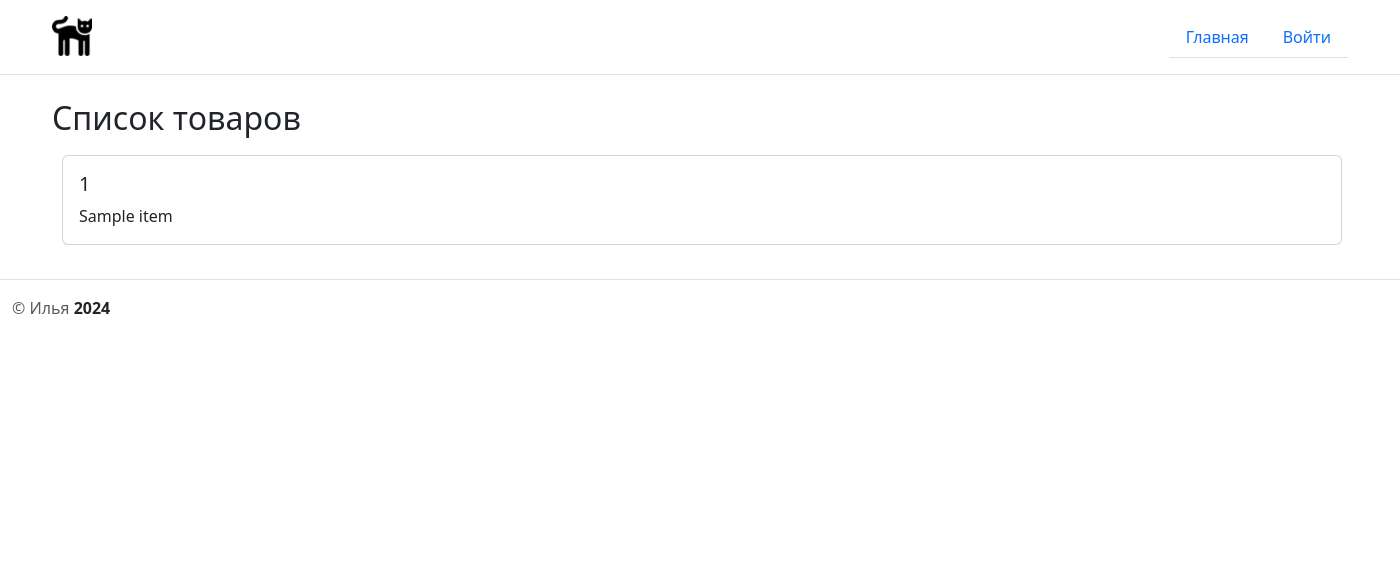
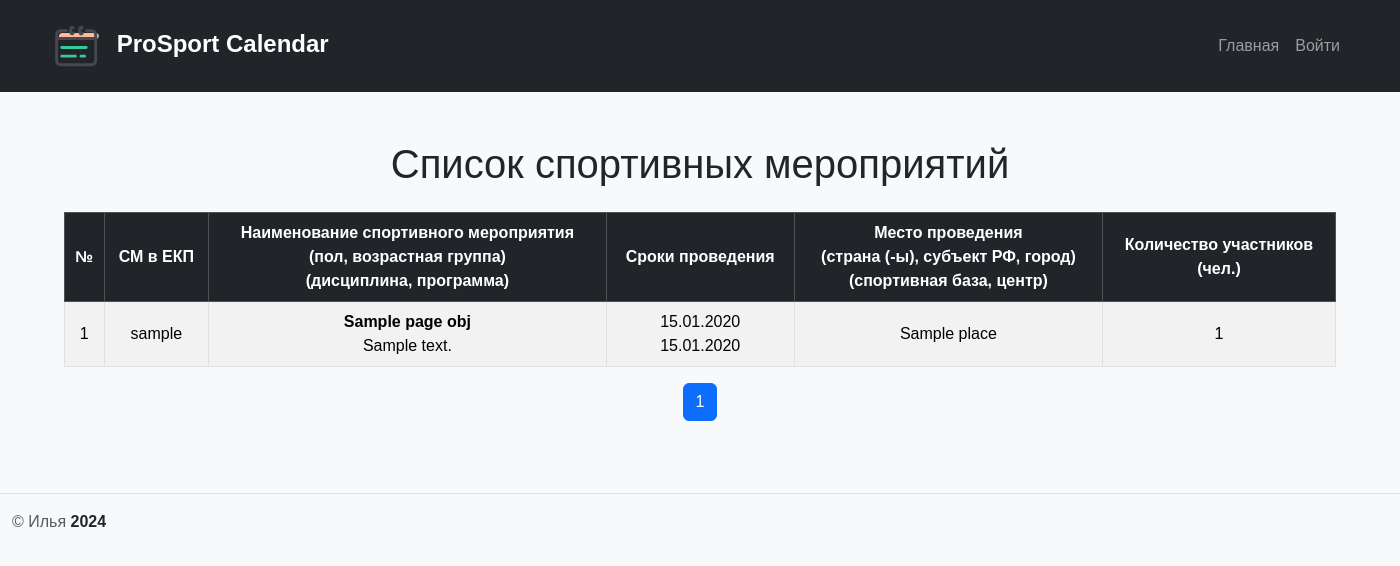
Before and after one commit to mario12508/prosport-calendar, a Django app: template prosport_calendar/templates/homepage/main.html in a window 1400 px wide. Shown: the top 566 px of the page. Run offline with Django 4.2, Linux system fonts and the light colour scheme; the template is opened without the code that fills it: most values are stand-ins (such as "Sample title", 1, 10 or a date in 2020); some libraries are stand-ins or nearby versions.

Commit message:
processed table visualization and design

```diff
--- a/prosport_calendar/homepage/urls.py
+++ b/prosport_calendar/homepage/urls.py
@@ -5,4 +5,9 @@ import homepage.views
 app_name = "homepage"
 urlpatterns = [
     path("", homepage.views.Home.as_view(), name="main"),
+    path(
+        "update_db/",
+        homepage.views.UpdateDBView.as_view(),
+        name="update_db"
+    ),
 ]
--- /dev/null
+++ b/prosport_calendar/static_dev/css/styles.css
@@ -0,0 +1,22 @@
+body {
+  font-family: Arial, sans-serif;
+  background-color: #f8f9fa;
+}
+
+h1 {
+  color: #212529;
+}
+
+.table th, .table td {
+  vertical-align: middle;
+}
+
+.navbar-brand {
+  font-size: 1.5rem;
+  font-weight: bold;
+}
+
+.nav-link.active {
+  font-weight: bold;
+  color: #ffc107 !important;
+}
--- a/prosport_calendar/templates/base.html
+++ b/prosport_calendar/templates/base.html
@@ -3,19 +3,18 @@
 <html lang="ru">
   <head>
     <meta charset="UTF-8">
-      <title>{% block title %}{% endblock %}</title>
-      <link rel="stylesheet" href="{% static 'bootstrap/css/bootstrap.css' %}">
+    <meta name="viewport" content="width=device-width, initial-scale=1.0">
+    <title>{% block title %}ProSport Calendar{% endblock %}</title>
     <link rel="stylesheet" href="{% static 'bootstrap/css/bootstrap.min.css' %}">
-      <script src='{% static "bootstrap/js/bootstrap.js" %}'></script>
-      <link rel="icon" type="image" href='{% static "/img/favicon.ico" %}'/>
+    <script src="{% static 'bootstrap/js/bootstrap.bundle.min.js' %}"></script>
+    <link rel="stylesheet" href="{% static 'css/styles.css' %}">
+    <link rel="icon" type="image/x-icon" href="{% static 'img/fav.ico' %}">
   </head>
   <body>
     {% include "includes/header.html" %}
-      <main>
-        {% block content %} Dont load {% endblock %}
+    <main class="container py-4">
+      {% block content %}{% endblock %}
     </main>
     {% include "includes/footer.html" %}
-      <script src="{% static 'bootstrap/js/bootstrap.js' %}"></script>
-      <script src="{% static 'bootstrap/js/bootstrap.min.js' %}"></script>
   </body>
 </html>
--- a/prosport_calendar/templates/homepage/main.html
+++ b/prosport_calendar/templates/homepage/main.html
@@ -1,17 +1,61 @@
 {% extends "base.html" %}
-
-{% load static %}
-{% block title %}Главная{% endblock %}
+{% block title %}ProSport Calendar{% endblock %}
 
 {% block content %}
-  <div class="container">
-    <h2>Список товаров</h2>
-    <div class="card-group">
-      {% for item in items %}
-        {% include "includes/item_card.html" with item=item %}
-      {% empty %}
-        <p>Список пуст</p>
+<div class="container my-4">
+  <h1 class="text-center mb-4">Список спортивных мероприятий</h1>
+  <table class="table table-striped table-hover table-bordered align-middle text-center">
+    <thead class="table-dark">
+      <tr>
+        <th>№</th>
+        <th>СМ в ЕКП</th>
+        <th>Наименование спортивного мероприятия<br>(пол, возрастная группа)<br>(дисциплина, программа)</th>
+        <th>Сроки проведения</th>
+        <th>Место проведения<br>(страна (-ы), субъект РФ, город)<br>(спортивная база, центр)</th>
+        <th>Количество участников<br>(чел.)</th>
+      </tr>
+    </thead>
+    <tbody>
+      {% for item in page_obj.object_list %}
+      <tr>
+        <td>{{ forloop.counter }}</td>
+        <td>{{ item.slug }}</td>
+        <td>
+          <strong>{{ item.name }}</strong><br>
+          {{ item.text }}
+        </td>
+        <td>
+          {{ item.date_start|date:"d.m.Y" }}<br>
+          {{ item.date_end|date:"d.m.Y" }}
+        </td>
+        <td>{{ item.place }}</td>
+        <td>{{ item.count }}</td>
+      </tr>
       {% endfor %}
-    </div>
-  </div>
+    </tbody>
+  </table>
+
+  <!-- Пагинация -->
+  <nav aria-label="Page navigation">
+    <ul class="pagination justify-content-center">
+      {% if page_obj.has_previous %}
+      <li class="page-item">
+        <a class="page-link" href="?page={{ page_obj.previous_page_number }}">Предыдущая</a>
+      </li>
+      {% endif %}
+
+      {% for num in page_obj.paginator.page_range %}
+      <li class="page-item {% if page_obj.number == num %}active{% endif %}">
+        <a class="page-link" href="?page={{ num }}">{{ num }}</a>
+      </li>
+      {% endfor %}
+
+      {% if page_obj.has_next %}
+      <li class="page-item">
+        <a class="page-link" href="?page={{ page_obj.next_page_number }}">Следующая</a>
+      </li>
+      {% endif %}
+    </ul>
+  </nav>
+</div>
 {% endblock %}
--- a/prosport_calendar/templates/includes/header.html
+++ b/prosport_calendar/templates/includes/header.html
@@ -1,33 +1,35 @@
 {% load static %}
-{% load active_link_tags %}
-<header class="d-flex flex-wrap align-items-center justify-content-center justify-content-md-between py-3 mb-4 border-bottom">
+<header class="navbar navbar-expand-lg navbar-dark bg-dark py-3">
   <div class="container">
-    <nav>
-      {% with request.resolver_match.view_name as view_name %}
-        <a href="/">
-          <img src='{% static "/img/favicon.ico" %}' alt="" height="40">
+    <a href="/" class="navbar-brand">
+      <img src="{% static 'img/logo.svg' %}" alt="ProSport Calendar" height="50" class="me-2">
+      ProSport Calendar
     </a>
-        <nav style="float:right">
-          <div class="nav nav-tabs" id="nav-tab" role="tablist">
-            <a href="{% url 'homepage:main' %}"
-               class="nav-link {% if view_name == 'homepage:main' %}active{% endif %}">Главная</a>
+    <button class="navbar-toggler" type="button" data-bs-toggle="collapse" data-bs-target="#navbarNav" aria-controls="navbarNav" aria-expanded="false" aria-label="Toggle navigation">
+      <span class="navbar-toggler-icon"></span>
+    </button>
+    <div class="collapse navbar-collapse" id="navbarNav">
+      <ul class="navbar-nav ms-auto">
+        <li class="nav-item">
+          <a class="nav-link {% if view_name == 'homepage:main' %}active{% endif %}" href="{% url 'homepage:main' %}">Главная</a>
+        </li>
         {% if user.is_authenticated %}
-              <a href="{% url 'users:logout' %}"
-                 class="nav-link {% if view_name == 'users:logout' %}active{% endif %}"
-                 style="float: left">Выйти</a>
+        <li class="nav-item">
+          <a class="nav-link" href="{% url 'users:logout' %}">Выйти</a>
+        </li>
         {% else %}
-              <a href="{% url 'users:login' %}"
-                 class="nav-link {% if view_name == 'users:login' %}active{% endif %}"
-                 style="float: left">Войти</a>
+        <li class="nav-item">
+          <a class="nav-link" href="{% url 'users:login' %}">Войти</a>
+        </li>
         {% endif %}
         {% if user.is_superuser %}
-              <a href="{% url 'users:logout' %}"
-                 class="nav-link {% if view_name == 'users:logout' %}active{% endif %}"
+        <li>
+          <a href="{% url 'homepage:update_db' %}"
+             class="nav-link"
              style="float: left">Обновить базу данных</a>
+        </li>
         {% endif %}
+      </ul>
     </div>
-        </nav>
-      {% endwith %}
-    </nav>
   </div>
 </header>
--- a/prosport_calendar/templates/includes/item_card.html
+++ /dev/null
@@ -1,9 +0,0 @@
-{% load static %}
-<div>
-  <div class="card" style="width: 80rem;margin: 10px">
-    <div class="card-body">
-      <h5 class="card-title"> {{ item.id }}</h5>
-      <p class="card-text">{{ item.name }}</p>
-    </div>
-  </div>
-</div>
```
Also changed, not shown: prosport_calendar/homepage/views.py (+29 -13 lines), prosport_calendar/meropriations/models.py (+21 -0 lines), prosport_calendar/meropriations/parser.py (+18 -4 lines), prosport_calendar/prosport_calendar/settings.py (+14 -0 lines), prosport_calendar/static_dev/img/fav.ico (added), prosport_calendar/static_dev/img/favicon.ico (deleted), prosport_calendar/static_dev/img/logo.svg (added). Lines whose indentation alone changed are shown as unchanged.
